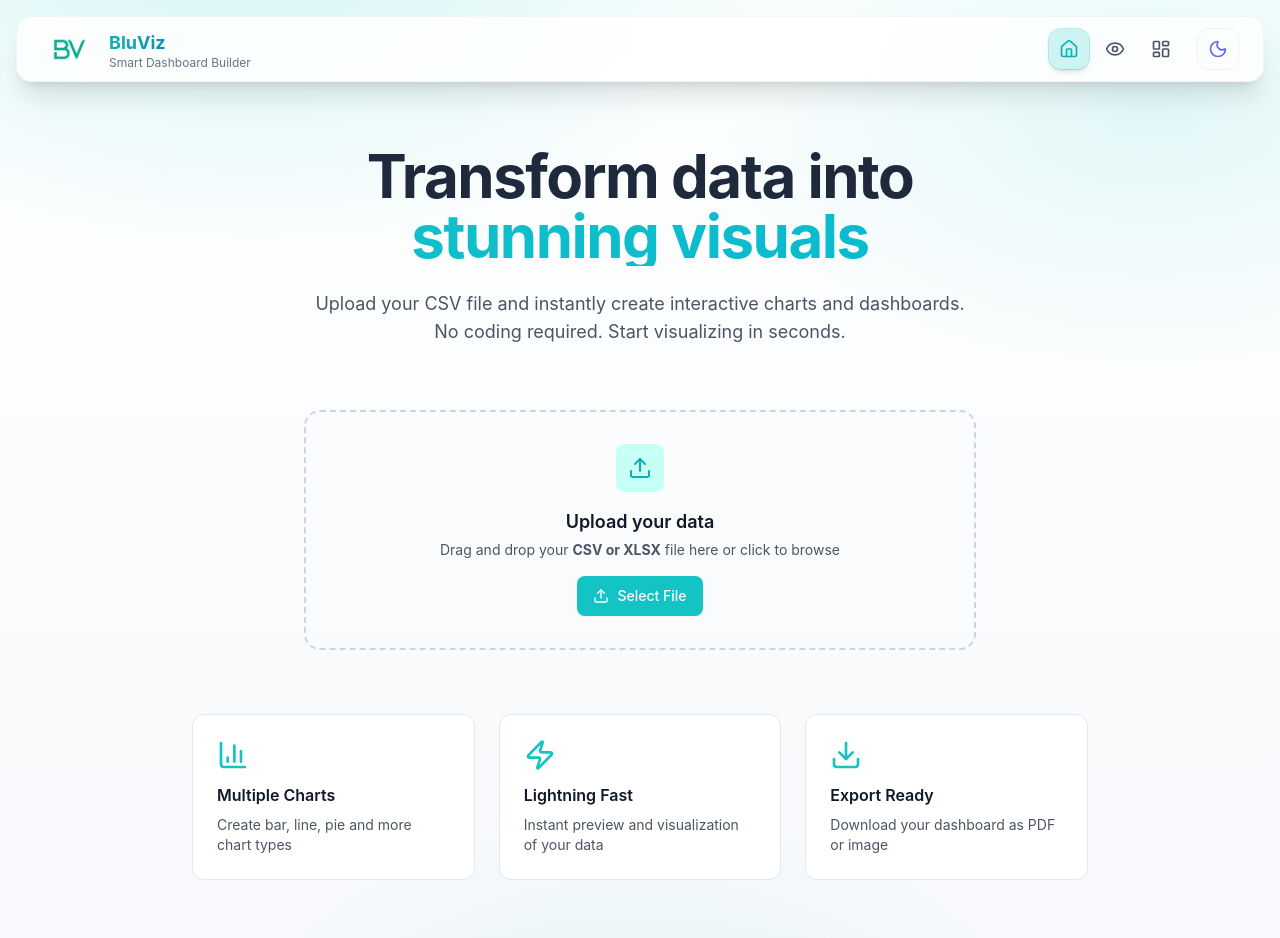
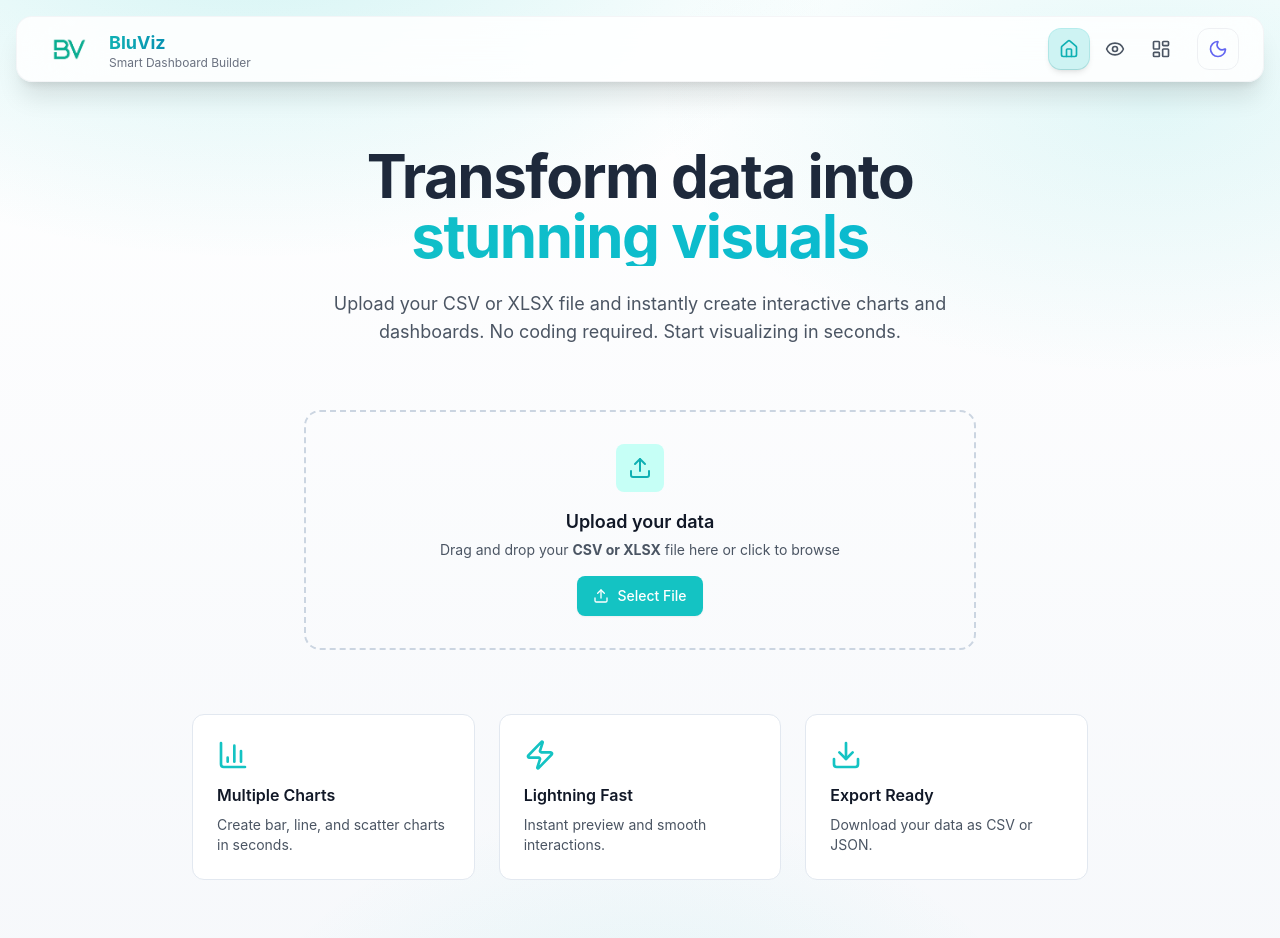
Before and after one commit to XLIYA/smart-data-dashboard, a React (Vite) app: page / in a window 1280 px wide. Shown: the top 938 px of the page. Built offline with nearby package versions, Linux system fonts and the light colour scheme.

Commit message:
refactor(landing): split into modular sections and align copy with current export capabilities

```diff
--- a/src/routes/Landing.tsx
+++ b/src/routes/Landing.tsx
@@ -1,54 +1 @@
-import UploadDropzone from '@/components/UploadDropzone'
-import { ArrowRight, BarChart3, Zap, Download } from 'lucide-react'
-
-export default function Landing() {
-  return (
-    <div className="space-y-16">
-      {/* Hero Section */}
-      <div className="text-center space-y-6 pt-8">
-        <h1 className="text-5xl md:text-6xl font-bold tracking-tight">
-          Transform data into
-          <span className="block text-transparent bg-clip-text bg-gradient-to-r from-accent-500 to-cyan-500">
-            stunning visuals
-          </span>
-        </h1>
-        <p className="text-lg text-gray-600 dark:text-gray-400 max-w-2xl mx-auto">
-          Upload your CSV file and instantly create interactive charts and dashboards.
-          No coding required. Start visualizing in seconds.
-        </p>
-      </div>
-
-      {/* Upload Section */}
-      <div className="max-w-2xl mx-auto w-full">
-        <UploadDropzone />
-      </div>
-
-      {/* Features */}
-      <div className="grid md:grid-cols-3 gap-6 max-w-4xl mx-auto">
-        <div className="p-6 rounded-xl border border-slate-200 dark:border-white/10 bg-white dark:bg-white/5">
-          <BarChart3 className="w-8 h-8 text-accent-500 mb-3" />
-          <h3 className="font-semibold text-gray-900 dark:text-white mb-2">Multiple Charts</h3>
-          <p className="text-sm text-gray-600 dark:text-gray-400">
-            Create bar, line, pie and more chart types
-          </p>
-        </div>
-
-        <div className="p-6 rounded-xl border border-slate-200 dark:border-white/10 bg-white dark:bg-white/5">
-          <Zap className="w-8 h-8 text-accent-500 mb-3" />
-          <h3 className="font-semibold text-gray-900 dark:text-white mb-2">Lightning Fast</h3>
-          <p className="text-sm text-gray-600 dark:text-gray-400">
-            Instant preview and visualization of your data
-          </p>
-        </div>
-
-        <div className="p-6 rounded-xl border border-slate-200 dark:border-white/10 bg-white dark:bg-white/5">
-          <Download className="w-8 h-8 text-accent-500 mb-3" />
-          <h3 className="font-semibold text-gray-900 dark:text-white mb-2">Export Ready</h3>
-          <p className="text-sm text-gray-600 dark:text-gray-400">
-            Download your dashboard as PDF or image
-          </p>
-        </div>
-      </div>
-    </div>
-  )
-}
+export { default } from './landing/landing'
--- /dev/null
+++ b/src/routes/landing/feature-card.tsx
@@ -0,0 +1,15 @@
+import { type ElementType } from 'react'
+
+type Props = {
+  icon: ElementType
+  title: string
+  desc: string
+}
+
+export const FeatureCard = ({ icon: Icon, title, desc }: Props) => (
+  <div className="p-6 rounded-xl border border-slate-200 dark:border-white/10 bg-white dark:bg-white/5">
+    <Icon className="w-8 h-8 text-accent-500 mb-3" aria-hidden="true" />
+    <h3 className="font-semibold text-gray-900 dark:text-white mb-2">{title}</h3>
+    <p className="text-sm text-gray-600 dark:text-gray-400">{desc}</p>
+  </div>
+)
--- /dev/null
+++ b/src/routes/landing/features-data.ts
@@ -0,0 +1,26 @@
+import { BarChart3, Zap, Download } from 'lucide-react'
+
+export type FeatureItem = {
+  icon: any
+  title: string
+  desc: string
+}
+
+export const getFeatures = (): FeatureItem[] => ([
+  {
+    icon: BarChart3,
+    title: 'Multiple Charts',
+    desc: 'Create bar, line, and scatter charts in seconds.',
+  },
+  {
+    icon: Zap,
+    title: 'Lightning Fast',
+    desc: 'Instant preview and smooth interactions.',
+  },
+  {
+    icon: Download,
+    title: 'Export Ready',
+    // هماهنگ با قابلیت فعلی پروژه (CSV/JSON)
+    desc: 'Download your data as CSV or JSON.',
+  },
+])
--- /dev/null
+++ b/src/routes/landing/features.tsx
@@ -0,0 +1,10 @@
+import { FeatureCard } from './feature-card'
+import { getFeatures } from './features-data'
+
+export const Features = () => (
+  <section aria-label="Key features" className="grid md:grid-cols-3 gap-6 max-w-4xl mx-auto">
+    {getFeatures().map((f, i) => (
+      <FeatureCard key={i} icon={f.icon} title={f.title} desc={f.desc} />
+    ))}
+  </section>
+)
--- /dev/null
+++ b/src/routes/landing/hero.tsx
@@ -0,0 +1,14 @@
+export const Hero = () => (
+  <section className="text-center space-y-6 pt-8" aria-label="Hero">
+    <h1 className="text-5xl md:text-6xl font-bold tracking-tight">
+      Transform data into
+      <span className="block text-transparent bg-clip-text bg-gradient-to-r from-accent-500 to-cyan-500">
+        stunning visuals
+      </span>
+    </h1>
+    <p className="text-lg text-gray-600 dark:text-gray-400 max-w-2xl mx-auto">
+      Upload your CSV or XLSX file and instantly create interactive charts and dashboards.
+      No coding required. Start visualizing in seconds.
+    </p>
+  </section>
+)
--- /dev/null
+++ b/src/routes/landing/landing.tsx
@@ -0,0 +1,13 @@
+import { Hero } from './hero'
+import { UploadSection } from './upload-section'
+import { Features } from './features'
+
+const Landing = () => (
+  <div className="space-y-16">
+    <Hero />
+    <UploadSection />
+    <Features />
+  </div>
+)
+
+export default Landing
--- /dev/null
+++ b/src/routes/landing/upload-section.tsx
@@ -0,0 +1,7 @@
+import UploadDropzone from '@/components/UploadDropzone'
+
+export const UploadSection = () => (
+  <section aria-label="Upload data" className="max-w-2xl mx-auto w-full">
+    <UploadDropzone />
+  </section>
+)
```
Also changed, not shown: src/routes/preview/cta.tsx (added), src/routes/preview/empty-state.tsx (added), src/routes/preview/header.tsx (added), src/routes/preview/preview.tsx (added).
